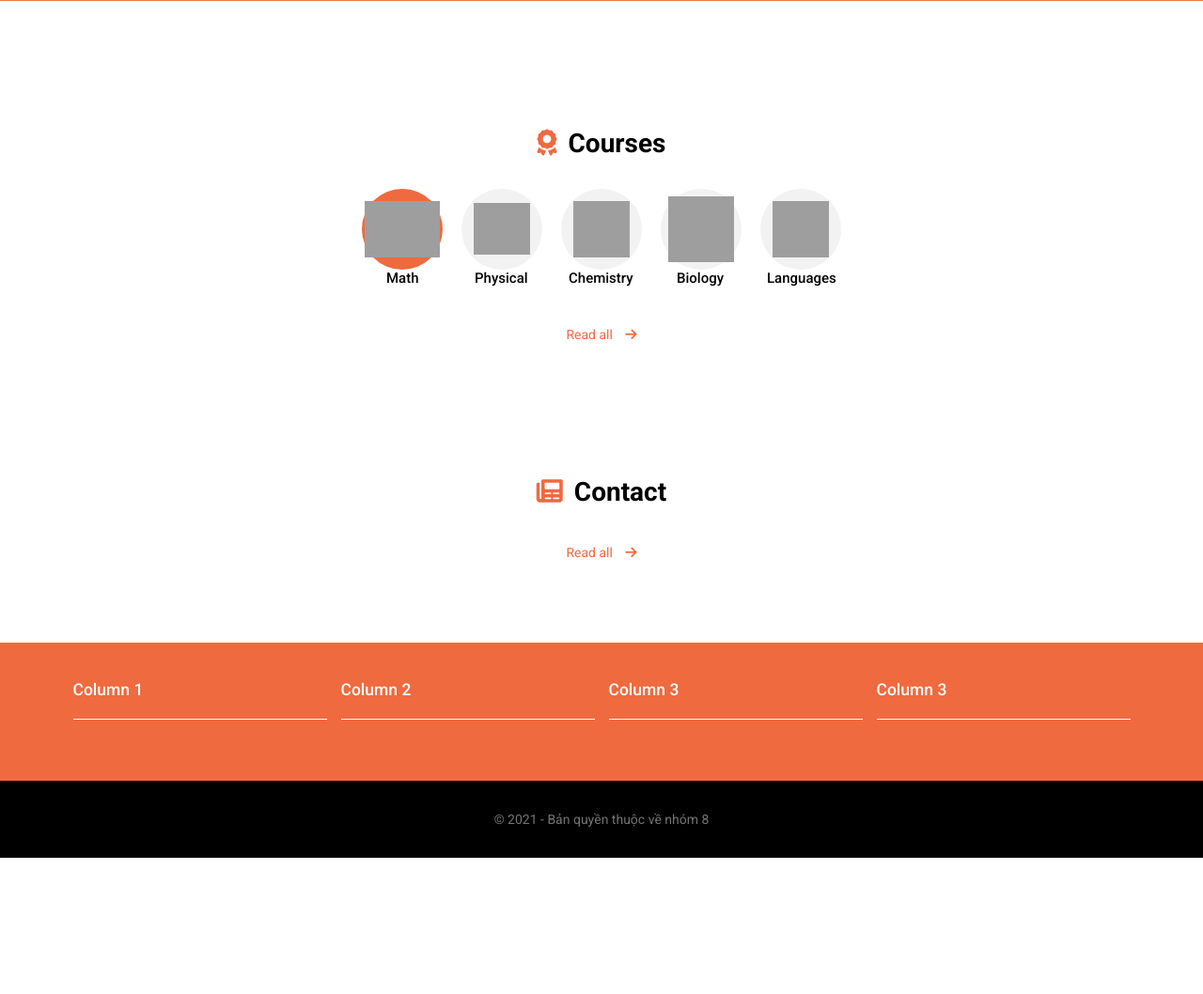
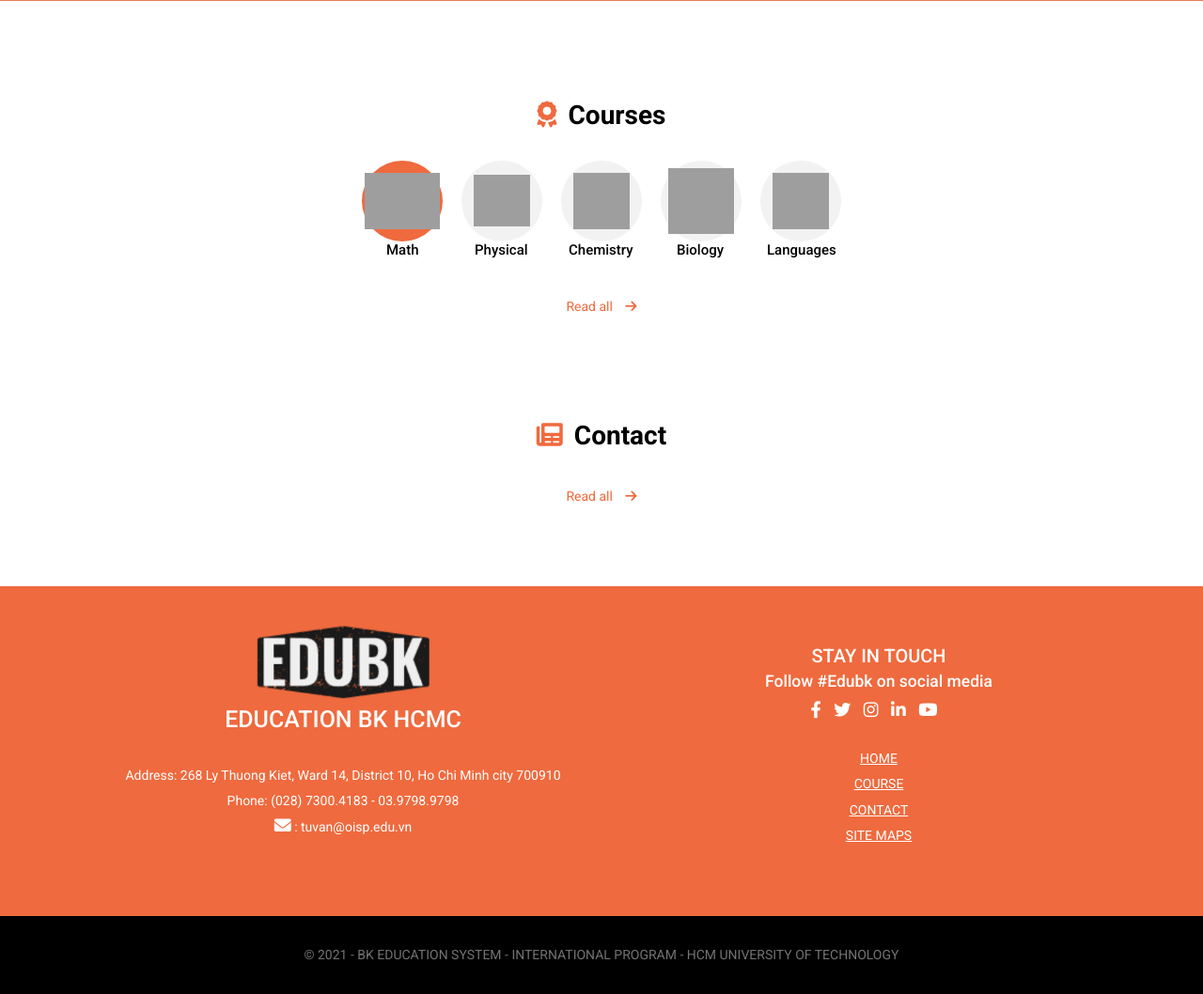
Before and after one commit to catp3rson/web-assignment, a PHP site: page / in a window 1280 px wide. Shown: the part 423-1481 px from the top of the page at 94% size. Before the commit the page ends 1336 px from the top, so only its background shows below. Run offline with PHP 8.4, Linux system fonts and the light colour scheme; some libraries are stand-ins or nearby versions; grey boxes are pictures that could not be loaded.

Commit message:
UI footer update

```diff
--- a/FrontEnd/assets/css/main.css
+++ b/FrontEnd/assets/css/main.css
@@ -144,7 +144,7 @@
 .product__heading{
     font-size: 28px;
     font-weight: 600;
-    margin-top: 50px;
+    margin-top: 20px;
     text-align: center;
 }
 
@@ -364,10 +364,44 @@
     padding: 40px 0 60px 0;
 }
 
-.footer__heading{
+.footer-logo{
+    max-width: 200px;
+}
 
-    border-bottom: 0.005px ridge var(--white-color);
-    padding-bottom: 20px;
+.footer__text{
+    text-align: center;
+}
+
+.footer__logo-list{
+    list-style: none;
+}
+
+.footer__logo-item{
+    color: var(--white-color);
+    padding-bottom: 5px;
+}
+
+.footer__icon-link{
+    margin-right: 10px;
+}
+
+.footer__icon-social{
+    color: var(--white-color);
+    font-size: 18px;
+}
+
+.footer-email{
+    font-size: 18px;
+}
+
+.footer__link{
+    text-decoration: underline;
+    color: var(--white-color);
+}
+
+.footer__logo-item .footer__icon-social:hover,
+.footer__logo-item .footer__link:hover{
+    color: var(--black-color);
 }
 
 .footer__bottom{
--- a/FrontEnd/index.html
+++ b/FrontEnd/index.html
@@ -39,7 +39,9 @@
                             <li class="header__nav-item">
                                 <a href="#news" class="header__nav-item--link">CONTACT</a>
                             </li>
-
+                            <li class="header__nav-item">
+                                <a href="#" class="header__nav-item--link">MAP</a>
+                            </li>
 
                         </ul>
 
@@ -300,32 +302,81 @@
             <div class="footer__content">
                 <div class="container">
                     <div class="row">
-                        <div class="col-sm-3">
-                          <h3 class="footer__heading">Column 1</h3>
+                        <div class="col-sm-6 footer__text">
+                            <ul class="footer__logo-list">
+                                <li class="footer__logo-item">
+                                    <img src="./assets/images/footer-logo.png" alt="logo" class ="footer-logo" >
+                                </li>
+                                <li class="footer__logo-item">
+                                    <h1 >EDUCATION BK HCMC</h1>
+                                </li>
+                                <br>
+                                <li class="footer__logo-item">
+                                    Address: 268 Ly Thuong Kiet, Ward 14, District 10, Ho Chi Minh city 700910
+                                </li>
+                                <li class="footer__logo-item">
+                                    Phone: (028) 7300.4183 - 03.9798.9798
+                                </li>
+                                <li class="footer__logo-item">
+                                    <i class="fas fa-envelope footer-email"></i>
+                                    : tuvan@oisp.edu.vn
+                                </li>
+                            </ul>
+
 
                         </div>
 
-                        <div class="col-sm-3">
-                          <h3 class="footer__heading">Column 2</h3>
+                        <div class="col-sm-6 footer__text">
+                         <br>
+                          <ul class="footer__logo-list">
+                            <li class="footer__logo-item">
+                                <h2 >STAY IN TOUCH</h2>
+                                <h3>Follow #Edubk on social media</h3>
+                            </li>
+                            <li class="footer__logo-item">
+                                <a href="" class="footer__icon-link">
+                                    <i class="footer__icon-social fab fa-facebook-f"></i>
+                                </a>
+                                <a href="" class="footer__icon-link">
+                                    <i class="footer__icon-social fab fa-twitter"></i>
+                                </a>
+                                <a href="" class="footer__icon-link">
+                                    <i class="footer__icon-social fab fa-instagram"></i>
+                                </a>
+                                <a href="" class="footer__icon-link">
+                                    <i class="footer__icon-social fab fa-linkedin-in"></i>
+                                </a>
+                                <a href="" class="footer__icon-link">
+                                    <i class="footer__icon-social fab fa-youtube"></i>
+                                </a>
+                            </li>
+                            <br>
 
+                            <li class="footer__logo-item">
+                                <a class="footer__link" href="#">HOME</a>
+                            </li>
+
+                            <li class="footer__logo-item">
+                                <a class="footer__link" href="#courses">COURSE</a>
+                            </li>
+
+                            <li class="footer__logo-item">
+                                <a class="footer__link" href="#news">CONTACT</a>
+                            </li>
+                            <li class="footer__logo-item">
+                                <a class="footer__link" href="#">SITE MAPS</a>
+                            </li>
+                        </ul>
                         </div>
 
-                        <div class="col-sm-3">
-                          <h3 class="footer__heading">Column 3</h3>
 
-                        </div>
-
-                        <div class="col-sm-3">
-                            <h3 class="footer__heading">Column 3</h3>
-
-                          </div>
                     </div>
                 </div>
             </div>
 
             <div class="footer__bottom">
                 <div class="container">
-                    <p class="footer__text">© 2021 - Bản quyền thuộc về nhóm 8</p>
+                    <p class="footer__text">© 2021 - BK EDUCATION SYSTEM - INTERNATIONAL PROGRAM - HCM UNIVERSITY OF TECHNOLOGY</p>
             </div>
             </div>
         </div>
```
Also changed, not shown: FrontEnd/assets/images/LOGO.png, FrontEnd/assets/images/footer-logo.png (added).
